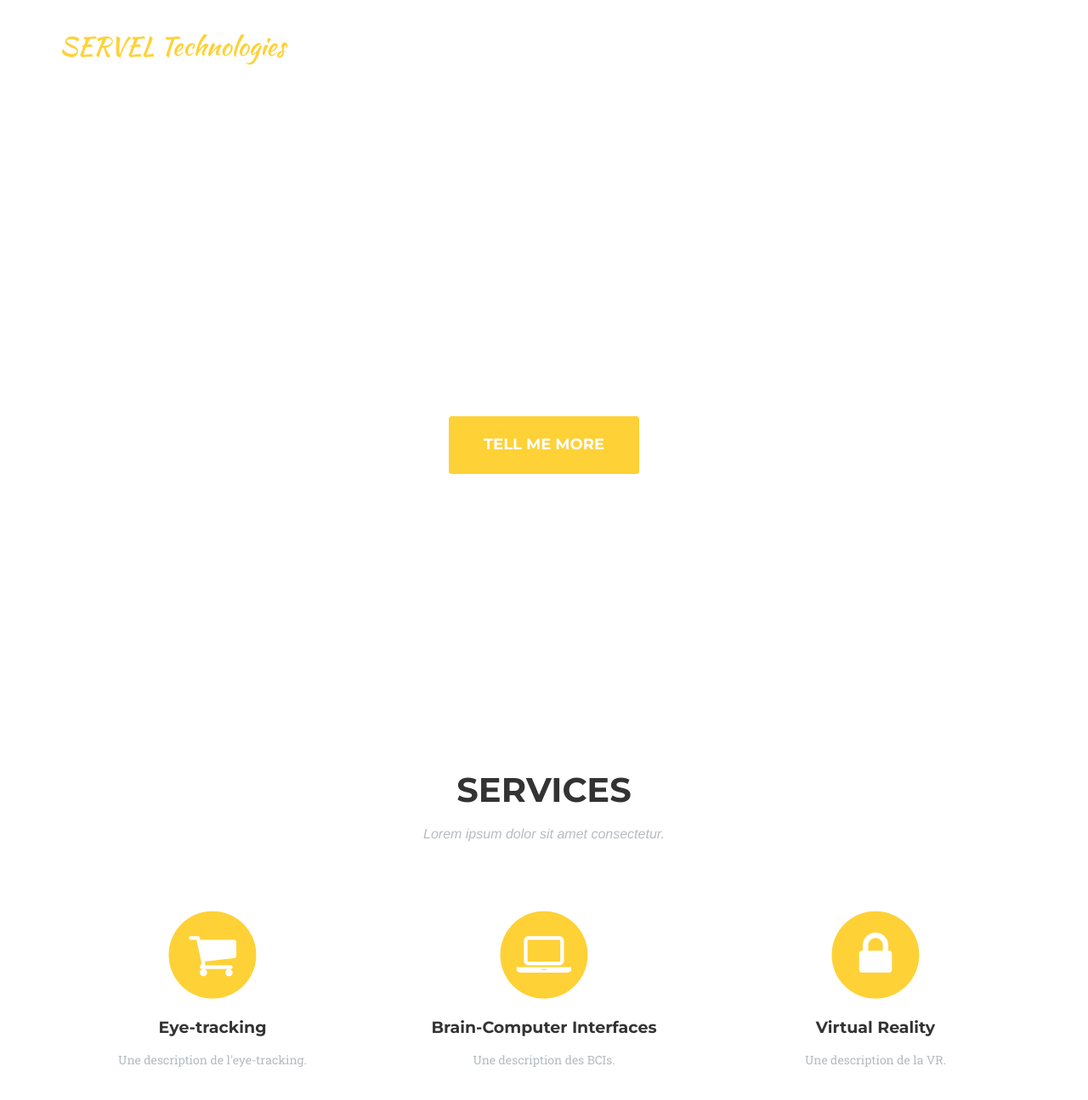
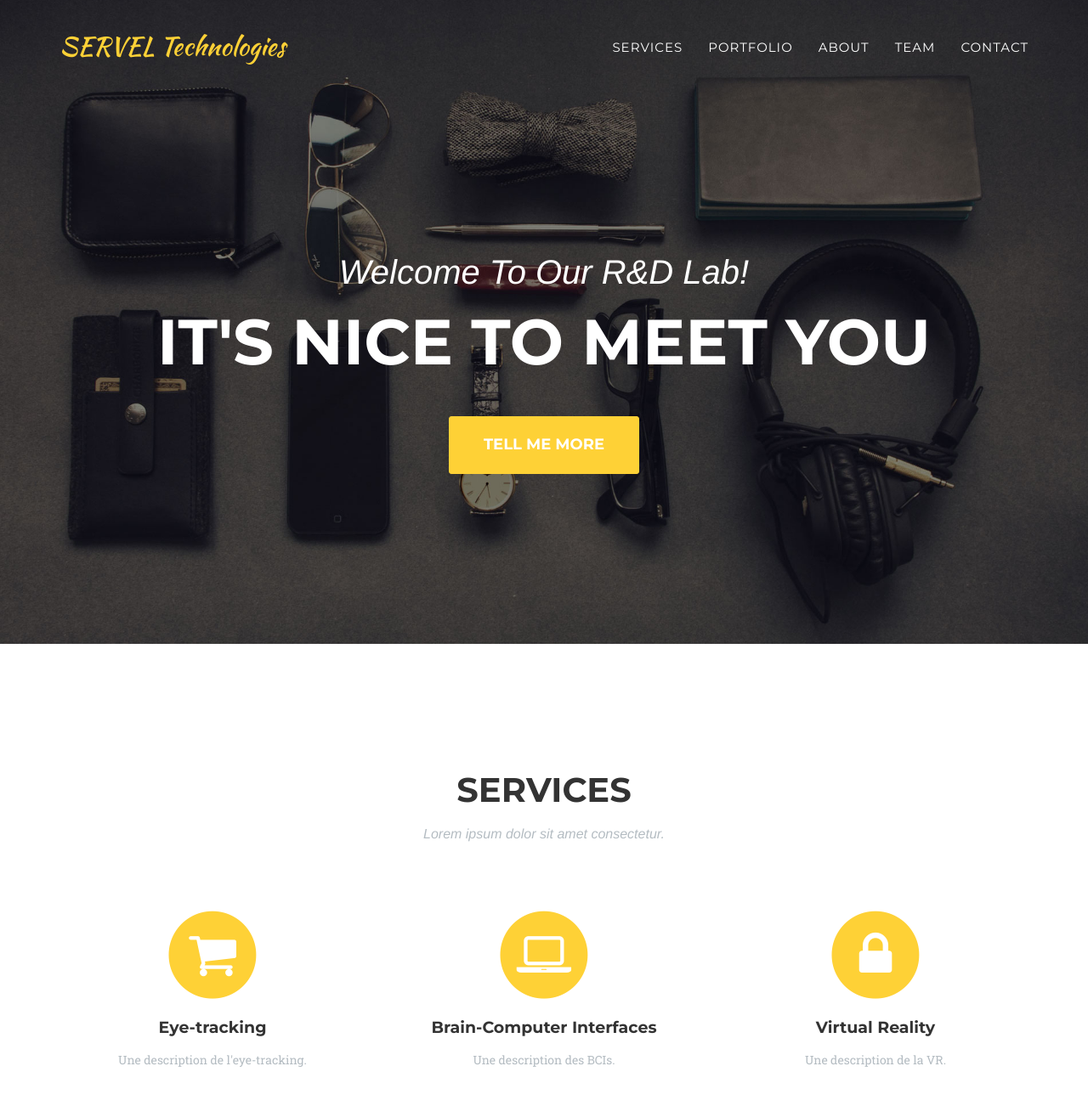
Before and after one commit to servelproject/servel-technologies.io, a Jekyll site: the page built from index.html, in a window 1280 px wide and 1400 px high. Shown: the top 1295 px of the window at 85% size. Built offline with Jekyll 4.4.1, drawn with Linux system fonts in a browser that asks for light colours; some web fonts are replaced; some of the changed text lies outside the part shown.

Commit message:
header-bg image fixed

```diff
--- a/_config.yml
+++ b/_config.yml
@@ -9,7 +9,7 @@ description: "Assurez la réussite de votre oeuvre audio-visuelle en travaillant
 
 # Team names, titles and social links
 people:
-- name: Antonin Serouse
+- name: Antonin Servouse
   pic: 1
   position: Porteur du projet
   social:
--- a/_includes/css/agency.css
+++ b/_includes/css/agency.css
@@ -266,11 +266,7 @@ header {
     text-align: center;
     color: #fff;
     background-attachment: scroll;
-<<<<<<< HEAD
-    background-image: url(img/header-bg.jpg);
-=======
     background-image: url('{{ site.baseurl }}/img/header-bg.jpg');
->>>>>>> f4a84c0de43816db0c7e7a08d2a45c7344e140ad
     background-position: center center;
     background-repeat: none;
     -webkit-background-size: cover;
--- a/_includes/header.html
+++ b/_includes/header.html
@@ -44,7 +44,7 @@
     <header>
         <div class="container">
             <div class="intro-text">
-                <div class="intro-lead-in">Welcome To Our Studio!</div>
+                <div class="intro-lead-in">Welcome To Our R&D Lab!</div>
                 <div class="intro-heading">It's Nice To Meet You</div>
                 <a href="#services" class="page-scroll btn btn-xl">Tell Me More</a>
             </div>
--- a/_includes/team.html
+++ b/_includes/team.html
@@ -4,12 +4,12 @@
             <div class="row">
                 <div class="col-lg-12 text-center">
                     <h2 class="section-heading">Our Amazing Team</h2>
-                    <h3 class="section-subheading text-muted">Lorem ipsum dolor sit amet consectetur.</h3>
+                    <h3 class="section-subheading text-muted">Une description de l'équipe.</h3>
                 </div>
             </div>
             <div class="row">
                 {% for member in site.people %}
-                <div class="col-sm-4">
+                <div class="col-sm-6">
                     <div class="team-member">
                         <img src="img/team/{{ member.pic }}.jpg" class="img-responsive img-circle" alt="">
                         <h4>{{ member.name }}</h4>
```
